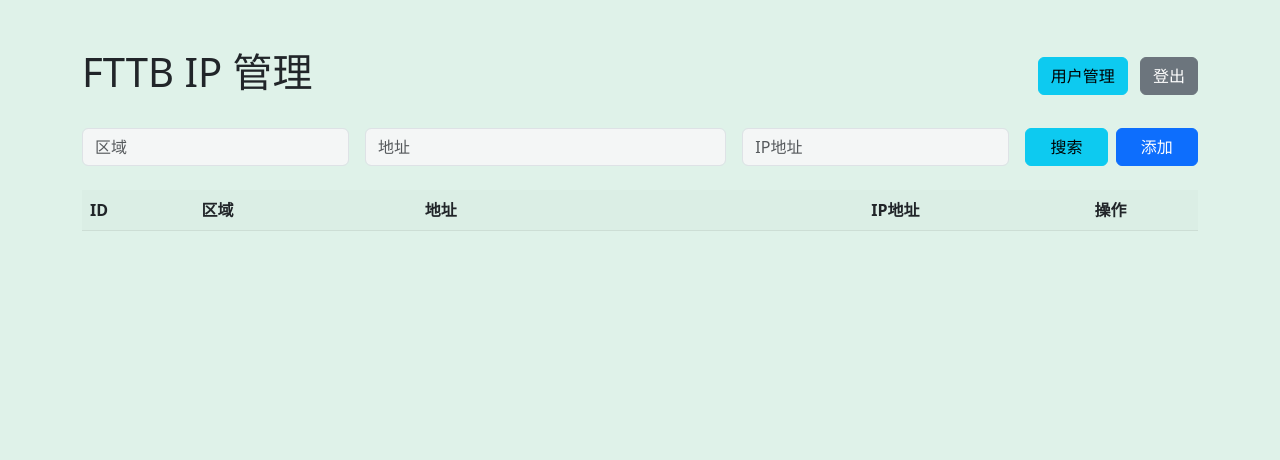
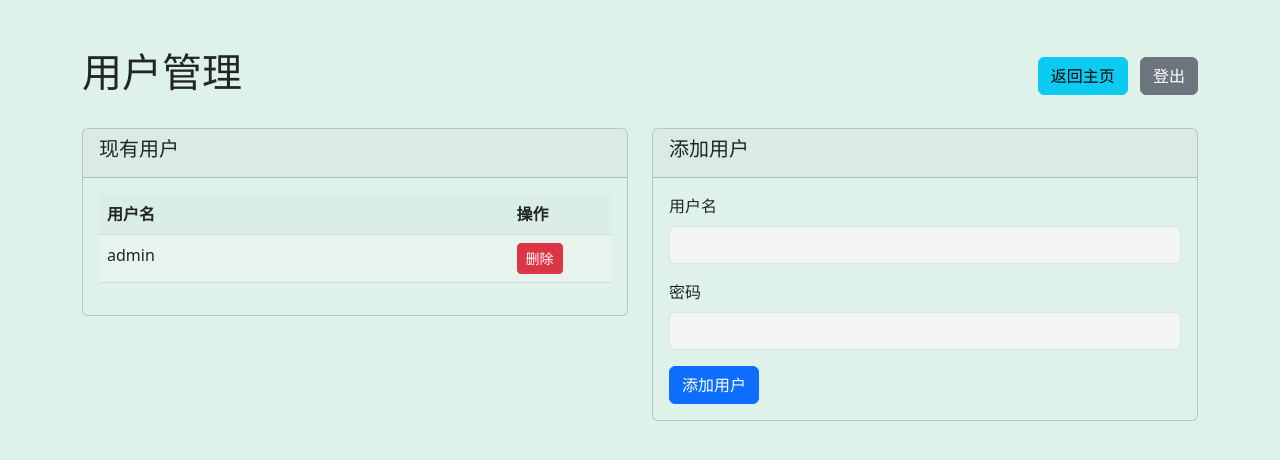
Before and after one commit to winsphinx/fttb, a Flask app: page /users in a window 1280 px wide. Shown: the top 460 px of the page. Run offline with Flask 3, Linux system fonts and the light colour scheme; the visitor is signed in with stand-in values (Sample User, id 1); lists and menus that the app fills with data are empty.

Commit message:
feat(auth): implement password hashing and user management page
- Add password hashing with werkzeug.security
- Move user management to dedicated page (users.html)
- Add login_required decorator for protected routes
- Improve security by using environment variable for secret key
- Add flash messages for user feedback
- Update user model to store hashed passwords
- Remove debug prints from database initialization

```diff
--- a/main.py
+++ b/main.py
@@ -1,12 +1,27 @@
+import os
+from functools import wraps
+
 import uvicorn
 from asgiref.wsgi import WsgiToAsgi
 from flask import Flask, flash, redirect, render_template, request, session, url_for
 from flask_sqlalchemy import SQLAlchemy
-from sqlalchemy import text
+from sqlalchemy import String, cast
+from werkzeug.security import check_password_hash, generate_password_hash
+
+
+def login_required(f):
+    @wraps(f)
+    def decorated_function(*args, **kwargs):
+        if not session.get("logged_in"):
+            return redirect(url_for("login"))
+        return f(*args, **kwargs)
+
+    return decorated_function
+
 
 app = Flask(__name__)
 app.config["SQLALCHEMY_DATABASE_URI"] = "sqlite:///fttb.db"
-app.config["SECRET_KEY"] = "your_secret_key"  # 用于会话安全
+app.config["SECRET_KEY"] = os.environ.get("SECRET_KEY", "your_fallback_secret_key")
 db = SQLAlchemy(app)
 
 
@@ -25,20 +40,20 @@
 class User(db.Model):
     id = db.Column(db.Integer, primary_key=True)
     username = db.Column(db.String(50), unique=True, nullable=False)
-    password = db.Column(db.String(100), nullable=False)
+    password = db.Column(db.String(128), nullable=False)
 
     def __init__(self, username, password):
         self.username = username
-        self.password = password
+        self.password = generate_password_hash(password)
 
 
 @app.route("/login", methods=["GET", "POST"])
 def login():
     if request.method == "POST":
-        username = request.form.get("username")
-        password = request.form.get("password")
+        username = request.form.get("username", "")
+        password = request.form.get("password", "")
         user = User.query.filter_by(username=username).first()
-        if user and user.password == password:
+        if user and check_password_hash(user.password, password):
             session["logged_in"] = True
             return redirect(url_for("index"))
         else:
@@ -47,41 +62,40 @@
 
 
 @app.route("/users")
+@login_required
 def user_management():
-    if not session.get("logged_in"):
-        return redirect(url_for("login"))
     users = User.query.all()
-    return render_template("index.html", users=users)
+    return render_template("users.html", users=users)
 
 
 @app.route("/add_user", methods=["POST"])
+@login_required
 def add_user():
-    if not session.get("logged_in"):
-        return redirect(url_for("login"))
     username = request.form.get("username")
     password = request.form.get("password")
     if not username or not password:
         flash("用户名和密码不能为空")
-        return redirect(url_for("index"))
+        return redirect(url_for("user_management"))
 
     if User.query.filter_by(username=username).first():
         flash("用户名已存在")
-        return redirect(url_for("index"))
+        return redirect(url_for("user_management"))
 
     new_user = User(username=username, password=password)
     db.session.add(new_user)
     db.session.commit()
-    return redirect(url_for("index"))
+    flash("用户添加成功！")
+    return redirect(url_for("user_management"))
 
 
 @app.route("/delete_user/<int:id>", methods=["POST"])
+@login_required
 def delete_user(id):
-    if not session.get("logged_in"):
-        return redirect(url_for("login"))
     user = User.query.get_or_404(id)
     db.session.delete(user)
     db.session.commit()
-    return redirect(url_for("index"))
+    flash("用户删除成功！")
+    return redirect(url_for("user_management"))
 
 
 @app.route("/logout")
@@ -91,11 +105,8 @@
 
 
 @app.route("/", methods=["GET", "POST"])
+@login_required
 def index():
-    # 检查登录状态
-    if not session.get("logged_in"):
-        return redirect(url_for("login"))
-
     if request.method == "POST":
         form_action = request.form.get("form_action")
         if form_action == "add":
@@ -107,10 +118,12 @@
                 new_entry = DatabaseModel(region=region, address=address, ip=ip)
                 db.session.add(new_entry)
                 db.session.commit()
+                flash("数据库条目添加成功！")
                 return redirect(url_for("index"))
             except Exception as e:
                 db.session.rollback()
-                return f"Error adding database: {str(e)}", 400
+                flash(f"添加数据库条目时发生错误: {str(e)}")
+                return redirect(url_for("index"))
 
     # 获取查询参数
     region_filter = request.args.get("region", "")
@@ -118,21 +131,21 @@
     ip_filter = request.args.get("ip", "")
 
     # 构建基础查询
-    query = db.session.query(DatabaseModel)
+    query = db.select(DatabaseModel)
 
     # 应用过滤器
     if region_filter:
-        query = query.filter(text("region LIKE :region")).params(
-            region=f"%{region_filter}%"
+        query = query.filter(
+            cast(DatabaseModel.region, String).ilike(f"%{region_filter}%")  # type: ignore
         )
     if address_filter:
-        query = query.filter(text("address LIKE :address")).params(
-            address=f"%{address_filter}%"
+        query = query.filter(
+            cast(DatabaseModel.address, String).ilike(f"%{address_filter}%")  # type: ignore
         )
     if ip_filter:
-        query = query.filter(text("ip LIKE :ip")).params(ip=f"%{ip_filter}%")
+        query = query.filter(cast(DatabaseModel.ip, String).ilike(f"%{ip_filter}%"))  # type: ignore
 
-    entries = query.all()
+    entries = db.session.execute(query).scalars().all()
     users = User.query.all()
     return render_template(
         "index.html",
@@ -145,6 +158,7 @@
 
 
 @app.route("/edit/<int:id>", methods=["POST"])
+@login_required
 def edit_database(id):
     try:
         database = DatabaseModel.query.get_or_404(id)
@@ -152,28 +166,32 @@
         database.address = request.form["address"]
         database.ip = request.form["ip"]
         db.session.commit()
+        flash("数据库条目更新成功！")
         return redirect(url_for("index"))
     except Exception as e:
         db.session.rollback()
-        return f"Error updating database: {str(e)}", 400
+        flash(f"更新数据库条目时发生错误: {str(e)}")
+        return redirect(url_for("index"))
 
 
 @app.route("/delete/<int:id>", methods=["POST"])
+@login_required
 def delete_database(id):
     try:
         database = DatabaseModel.query.get_or_404(id)
         db.session.delete(database)
         db.session.commit()
+        flash("数据库条目删除成功！")
         return redirect(url_for("index"))
     except Exception as e:
         db.session.rollback()
-        return f"Error deleting database: {str(e)}", 400
+        flash(f"删除数据库条目时发生错误: {str(e)}")
+        return redirect(url_for("index"))
 
 
 # 初始化数据库表
 with app.app_context():
     db.create_all()
-    print("Database tables created")
 
     # 添加默认管理员用户（如果不存在）
     admin_exists = User.query.filter_by(username="admin").first()
@@ -181,13 +199,7 @@
         admin_user = User(username="admin", password="Password")
         db.session.add(admin_user)
         db.session.commit()
-        print("Default admin user created")
-    else:
-        print("Admin user already exists")
 
-    # 打印用户数量
-    user_count = User.query.count()
-    print(f"Total users in database: {user_count}")
 
 # 包装为 ASGI 应用
 asgi_app = WsgiToAsgi(app)
--- a/templates/index.html
+++ b/templates/index.html
@@ -57,9 +57,15 @@
     <div class="container mt-5">
         <div class="d-flex justify-content-between align-items-center mb-4">
             <h1>FTTB IP 管理</h1>
+            {% with messages = get_flashed_messages(with_categories=true) %}
+            {% if messages %}
+            <div class="alert alert-info">
+                {{ messages[0][1] }}
+            </div>
+            {% endif %}
+            {% endwith %}
             <div>
-                <button type="button" class="btn btn-info me-2" data-bs-toggle="modal"
-                    data-bs-target="#userModal">用户管理</button>
+                <a href="/users" class="btn btn-info me-2">用户管理</a>
                 <a href="/logout" class="btn btn-secondary">登出</a>
             </div>
         </div>
@@ -150,57 +156,6 @@
         </div>
     </div>
 
-    <!-- 用户管理模态框 -->
-    <div class="modal fade" id="userModal" tabindex="-1">
-        <div class="modal-dialog">
-            <div class="modal-content">
-                <div class="modal-header">
-                    <h5 class="modal-title">用户管理</h5>
-                    <button type="button" class="btn-close" data-bs-dismiss="modal"></button>
-                </div>
-                <div class="modal-body">
-                    <table class="table">
-                        <thead>
-                            <tr>
-                                <th>ID</th>
-                                <th>用户名</th>
-                                <th>操作</th>
-                            </tr>
-                        </thead>
-                        <tbody>
-                            {% for user in users %}
-                            <tr>
-                                <td>{{ user.id }}</td>
-                                <td>{{ user.username }}</td>
-                                <td>
-                                    <form action="/delete_user/{{ user.id }}" method="POST" style="display:inline;">
-                                        <button type="submit" class="btn btn-sm btn-danger">删除</button>
-                                    </form>
-                                </td>
-                            </tr>
-                            {% endfor %}
-                        </tbody>
-                    </table>
-                    <hr>
-                    <h5>添加用户</h5>
-                    <form method="POST" action="/add_user">
-                        <div class="mb-3">
-                            <label class="form-label">用户名</label>
-                            <input type="text" class="form-control" name="username" required>
-                        </div>
-                        <div class="mb-3">
-                            <label class="form-label">密码</label>
-                            <input type="password" class="form-control" name="password" required>
-                        </div>
-                        <button type="submit" class="btn btn-primary">添加用户</button>
-                    </form>
-                </div>
-                <div class="modal-footer">
-                    <button type="button" class="btn btn-secondary" data-bs-dismiss="modal">关闭</button>
-                </div>
-            </div>
-        </div>
-    </div>
 
     <script src="https://cdn.jsdelivr.net/npm/bootstrap@5.3.0/dist/js/bootstrap.bundle.min.js"></script>
     <script>
--- a/templates/login.html
+++ b/templates/login.html
@@ -16,11 +16,15 @@
         }
 
         .login-container {
-            background-color: white;
+            background-color: #DFF2E9;
             padding: 2rem;
             border-radius: 10px;
             box-shadow: 0 0 10px rgba(0, 0, 0, 0.1);
             width: 400px;
+        }
+
+        .form-control {
+            background-color: #F4F6F6;
         }
     </style>
 </head>
--- /dev/null
+++ b/templates/users.html
@@ -0,0 +1,126 @@
+<!DOCTYPE html>
+<html lang="zh-CN">
+
+<head>
+    <meta charset="UTF-8">
+    <meta name="viewport" content="width=device-width, initial-scale=1.0">
+    <title>用户管理</title>
+    <link href="https://cdn.jsdelivr.net/npm/bootstrap@5.3.0/dist/css/bootstrap.min.css" rel="stylesheet">
+    <style>
+        body {
+            background-color: #DFF2E9;
+        }
+
+        .form-control {
+            background-color: #F4F6F6;
+        }
+
+        .card {
+            background-color: #DFF2E9;
+        }
+
+        .table {
+            --bs-table-bg: transparent;
+            --bs-table-accent-bg: transparent;
+            border-color: #CDDED5;
+        }
+
+        .table thead th {
+            background-color: #DBEEE5;
+        }
+
+        .table tbody tr:nth-child(odd) {
+            background-color: #E7F4EE;
+        }
+
+        .table tbody tr:nth-child(even) {
+            background-color: #DBEEE5;
+        }
+
+        .modal-content {
+            background-color: #DFF2E9;
+        }
+
+        .modal-header,
+        .modal-footer {
+            background-color: #DBEEE5;
+            border-color: #CDDED5;
+        }
+    </style>
+</head>
+
+<body>
+    <div class="container mt-5">
+        <div class="d-flex justify-content-between align-items-center mb-4">
+            <h1>用户管理</h1>
+            {% with messages = get_flashed_messages() %}
+            {% if messages %}
+            <div class="alert alert-info">
+                {{ messages[0] }}
+            </div>
+            {% endif %}
+            {% endwith %}
+            <div>
+                <a href=" /" class="btn btn-info me-2">返回主页</a>
+                <a href="/logout" class="btn btn-secondary">登出</a>
+            </div>
+        </div>
+
+        <div class="row">
+            <div class="col-md-6">
+                <div class="card mb-4">
+                    <div class="card-header">
+                        <h5>现有用户</h5>
+                    </div>
+                    <div class="card-body">
+                        <table class="table">
+                            <thead>
+                                <tr>
+                                    <th style="width: 80%;">用户名</th>
+                                    <th style="width: 20%;">操作</th>
+                                </tr>
+                            </thead>
+                            <tbody>
+                                {% for user in users %}
+                                <tr>
+                                    <td>{{ user.username }}</td>
+                                    <td>
+                                        <form action="/delete_user/{{ user.id }}" method="POST" style="display:inline;"
+                                            class="delete-user-form">
+                                            <button type="submit" class="btn btn-sm btn-danger">删除</button>
+                                        </form>
+                                    </td>
+                                </tr>
+                                {% endfor %}
+                            </tbody>
+                        </table>
+                    </div>
+                </div>
+            </div>
+            <div class="col-md-6">
+                <div class="card">
+                    <div class="card-header">
+                        <h5>添加用户</h5>
+                    </div>
+                    <div class="card-body">
+                        <form method="POST" action="/add_user">
+                            <div class="mb-3">
+                                <label class="form-label">用户名</label>
+                                <input type="text" class="form-control" name="username" required>
+                            </div>
+                            <div class="mb-3">
+                                <label class="form-label">密码</label>
+                                <input type="password" class="form-control" name="password" required>
+                            </div>
+                            <button type="submit" class="btn btn-primary">添加用户</button>
+                        </form>
+                    </div>
+                </div>
+            </div>
+        </div>
+    </div>
+
+    <script src="https://cdn.jsdelivr.net/npm/bootstrap@5.3.0/dist/js/bootstrap.bundle.min.js"></script>
+</body>
+
+</html>
```
Also changed, not shown: README.md.
